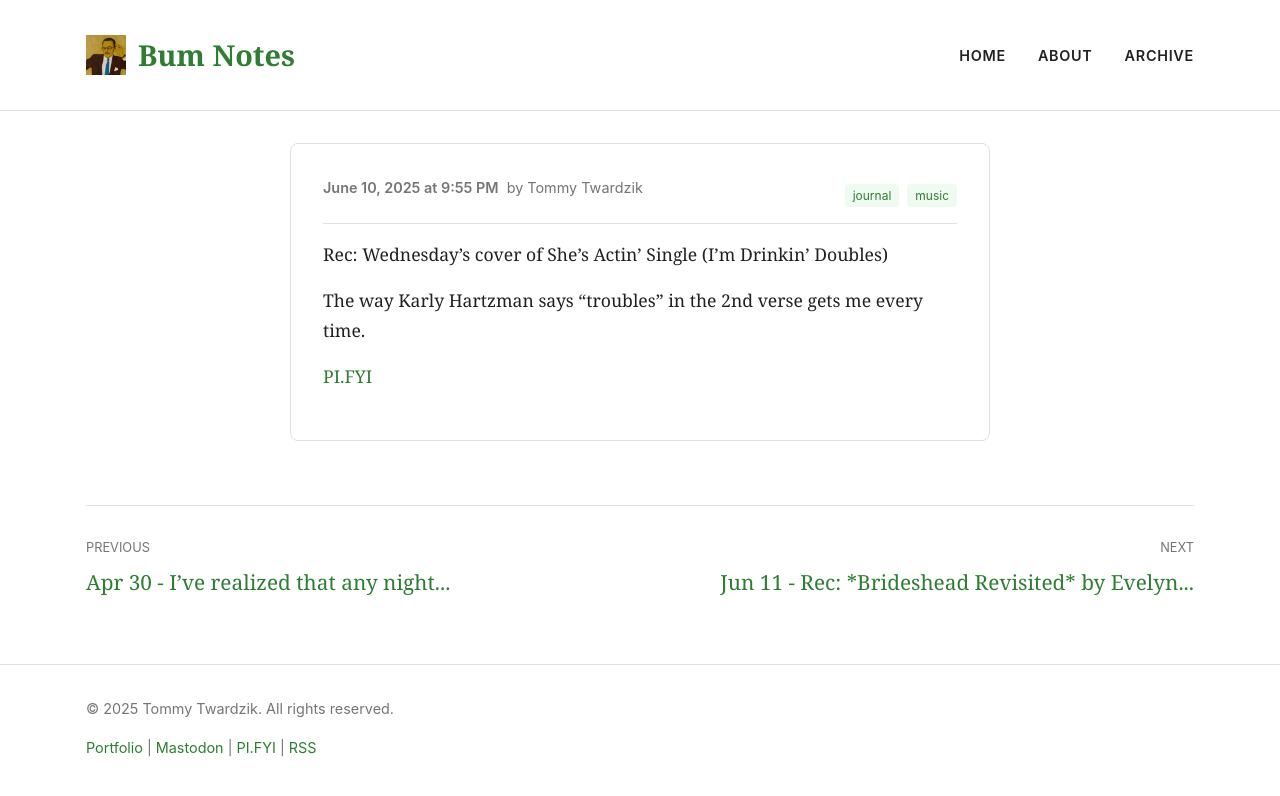
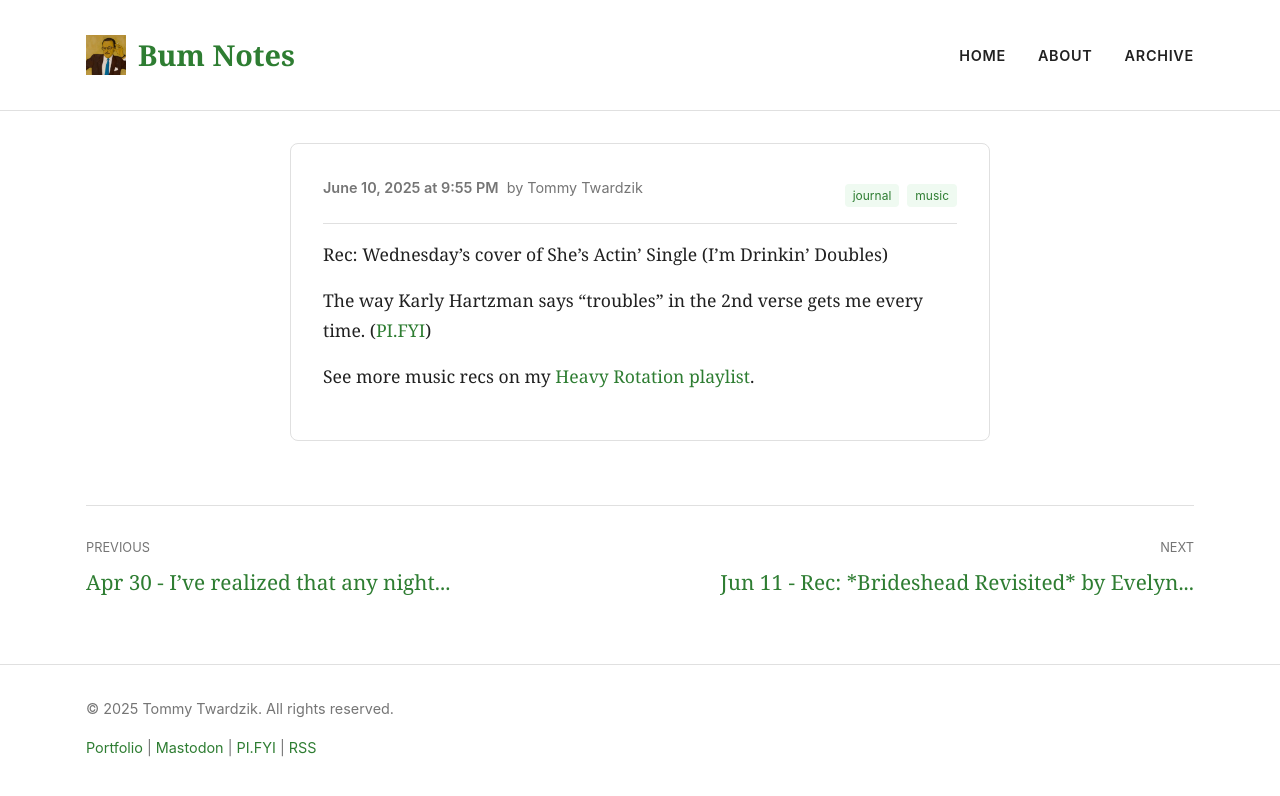
Before and after one commit to ttwardz/bum-notes-blog, a Jekyll site: the page built from _posts/2025-06-10-journal.md, in a window 1280 px wide. Shown: the top 796 px of the page. Built offline with Jekyll 4.4.1, drawn with Linux system fonts in a browser that asks for light colours.

Commit message:
journal link updates

```diff
--- a/_posts/2025-06-10-journal.md
+++ b/_posts/2025-06-10-journal.md
@@ -7,6 +7,6 @@ tags: [journal, music]
 
 Rec: Wednesday’s cover of She’s Actin’ Single (I’m Drinkin' Doubles)
 
-The way Karly Hartzman says “troubles” in the 2nd verse gets me every time.
+The way Karly Hartzman says “troubles” in the 2nd verse gets me every time. ([PI.FYI](https://www.pi.fyi/rec/cmbre4v3q04xlt5400beiwk57))
 
-[PI.FYI](https://www.pi.fyi/rec/cmbre4v3q04xlt5400beiwk57)
+See more music recs on my [Heavy Rotation playlist](/2023/12/13/heavy-rotation-music-playlist.html).
```
Also changed, not shown: _posts/2025-06-11-journal.md (+1 -3 lines).
